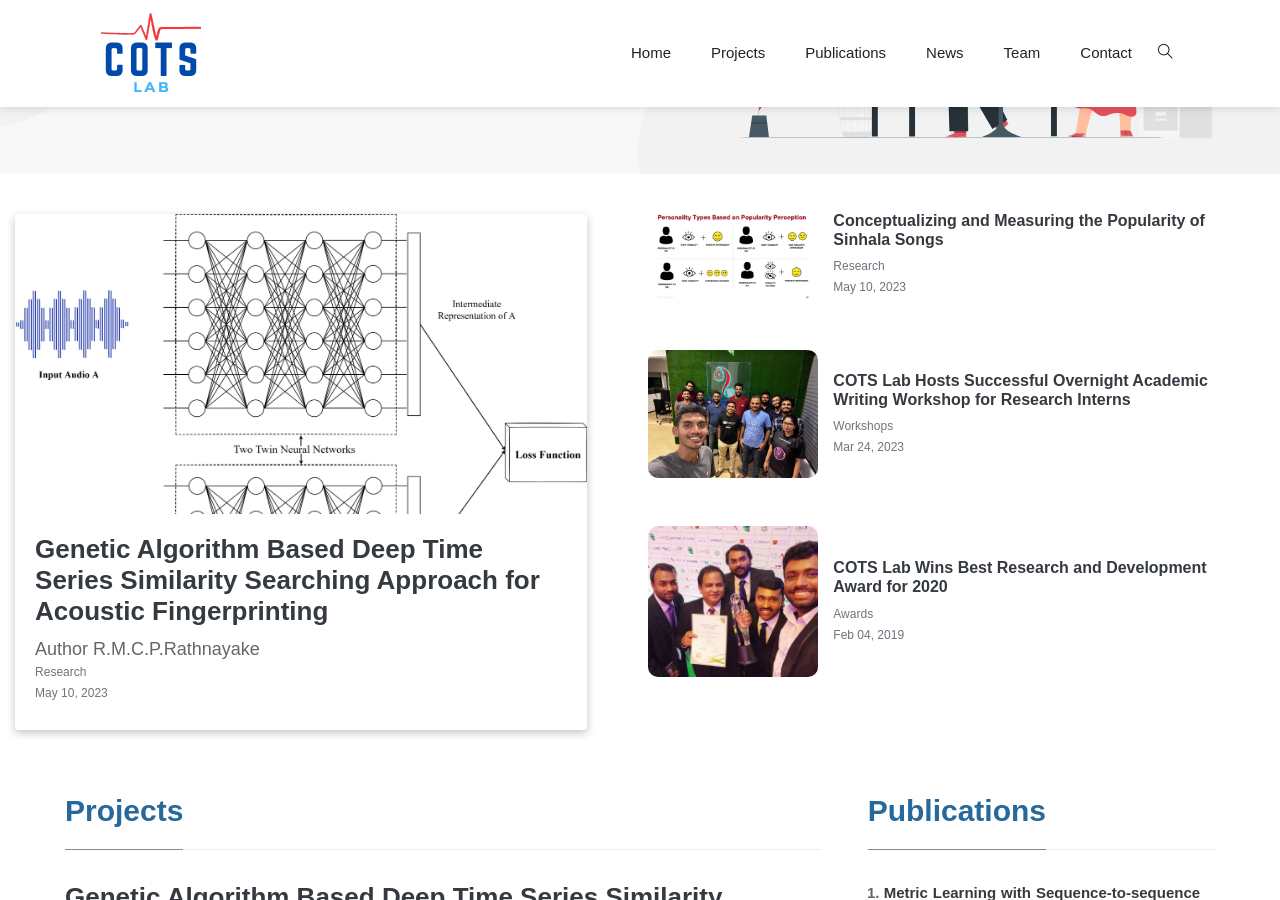
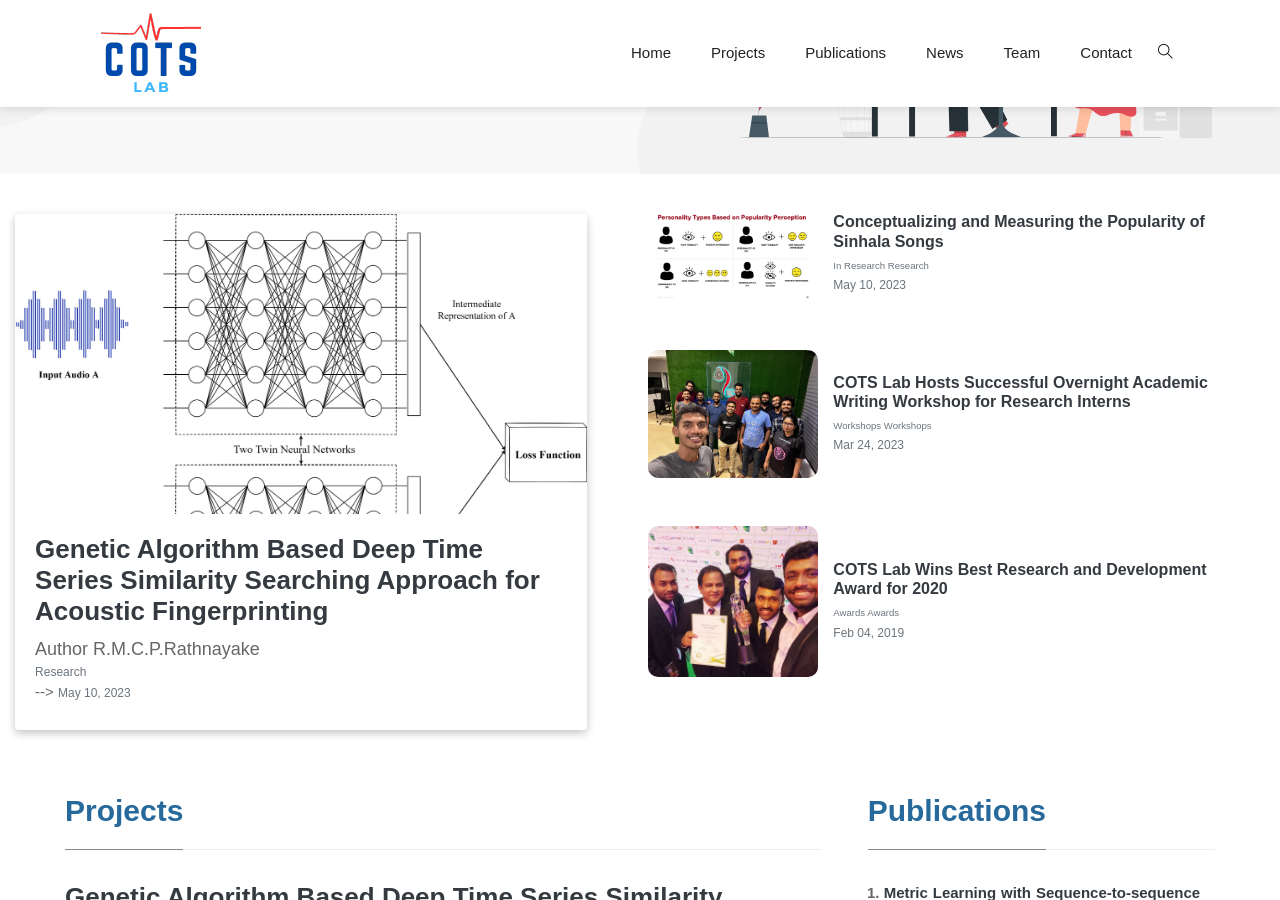
Before and after one commit to cots-lab/new-cots-website, a Jekyll site: the page built from index.html, in a window 1280 px wide and 900 px high, scrolled down 414 px. Built offline with Jekyll 4.4.1, drawn with Linux system fonts in a browser that asks for light colours; nearby versions of some CDN libraries; some web fonts are replaced; the list of posts is cut into pages by our own code.

Commit message:
git commit -m "IP23-13 Implement News Tab and Improve Home Page"

```diff
--- a/index.html
+++ b/index.html
@@ -32,7 +32,7 @@
   </a>
   <div class="card-body pl-10 pt-10 d-flex flex-column align-items-start">
   <h2 class="h4 font-weight-bold">
-  <a class="text-dark" href="{{site.baseurl}}{{latest_post.url}}">{{ latest_post.title | | truncatewords: 50 }}</a>
+  <a class="text-dark" href="{{site.baseurl}}{{latest_post.url}}">{{ latest_post.title | | truncatewords: 50 | | truncatewords: 50 }}</a>
   </h2>
   <p class="excerpt">
       {{ latest_post.excerpt | strip_html | strip_newlines | truncatewords: 100 }}
@@ -43,9 +43,8 @@
               {% for category in latest_post.categories %}
               <a class="text-capitalize text-muted smoothscroll" href="{{site.baseurl}}/categories.html#{{ category | downcase }}">{{ category }}</a><span class="sep"> </span>
               {% endfor %}
-            </span>
-            </span>
-      </small>
+              </span>
+      </small> -->
       <small class="text-muted">
           {{ latest_post.date | date: '%b %d, %Y' }}
       </small>
@@ -72,9 +71,14 @@
                   </h2>
                   <small class="d-block text-muted">
                     <span class="catlist">
+                  <small class="d-block text-muted">
+                      In <span class="catlist">
                       {% for category in second_post.categories %}
                       <a class="text-capitalize text-muted smoothscroll" href="{{site.baseurl}}/categories.html#{{ category | downcase }}">{{ category }}</a><span class="sep"> </span>
+                      <a class="text-capitalize text-muted smoothscroll" href="{{site.baseurl}}/categories.html#{{ category | downcase }}">{{ category }}</a><span class="sep"> </span>
                       {% endfor %}
+                      </span>
+                  </small>
                     </span>
                     </span>
                   </small>
@@ -101,11 +105,16 @@
                   </h2>
                   <small class="d-block text-muted">
                     <span class="catlist">
+                  <small class="d-block text-muted">
+                    <span class="catlist">
                       {% for category in third_post.categories %}
+                      <a class="text-capitalize text-muted smoothscroll" href="{{site.baseurl}}/categories.html#{{ category | downcase }}">{{ category }}</a><span class="sep"> </span>
                       <a class="text-capitalize text-muted smoothscroll" href="{{site.baseurl}}/categories.html#{{ category | downcase }}">{{ category }}</a><span class="sep"> </span>
                       {% endfor %}
                     </span>
                     </span>
+                  </small>
+                      </span>
                   </small>
                   <small class="text-muted">
                       {{ third_post.date | date: '%b %d, %Y' }}
@@ -129,11 +138,16 @@
                   </h2>
                   <small class="d-block text-muted">
                     <span class="catlist">
+                  <small class="d-block text-muted">
+                    <span class="catlist">
                       {% for category in fourth_post.categories %}
+                      <a class="text-capitalize text-muted smoothscroll" href="{{site.baseurl}}/categories.html#{{ category | downcase }}">{{ category }}</a><span class="sep"> </span>
                       <a class="text-capitalize text-muted smoothscroll" href="{{site.baseurl}}/categories.html#{{ category | downcase }}">{{ category }}</a><span class="sep"> </span>
                       {% endfor %}
                     </span>
                     </span>
+                  </small>
+                      </span>
                   </small>
                   <small class="text-muted">
                       {{ fourth_post.date | date: '%b %d, %Y' }}
```
